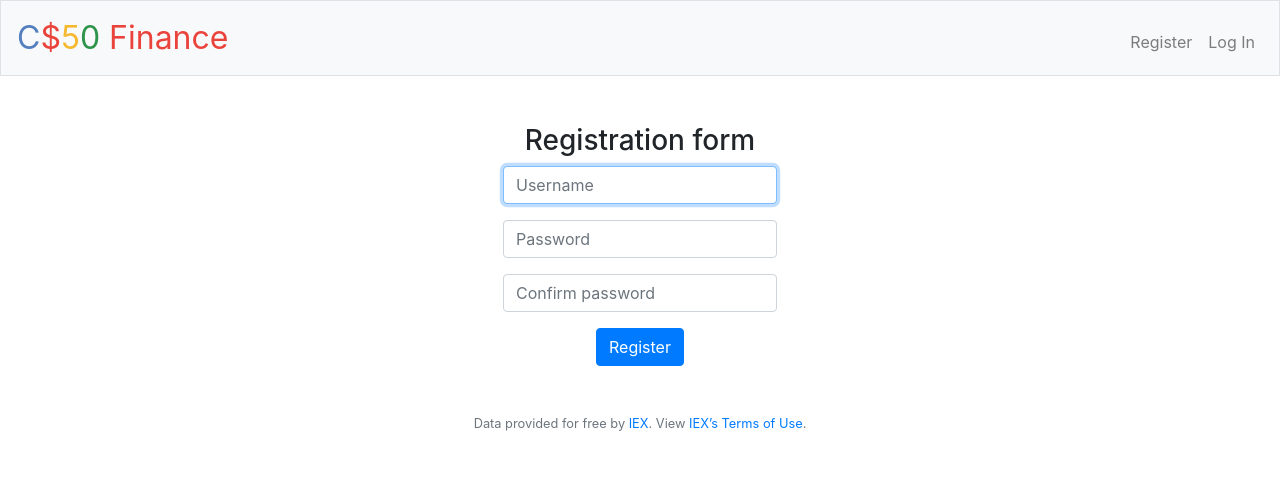
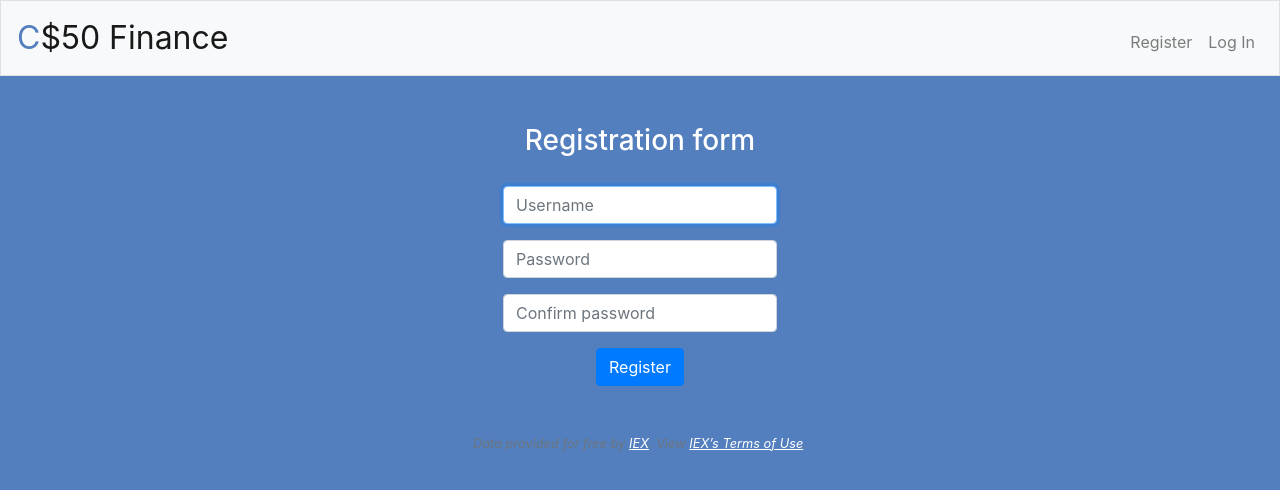
Before and after one commit to radanovicnikola93/CS50, a Flask app: page /register in a window 1280 px wide. Shown: the top 490 px of the page. Run offline with Flask 2, Linux system fonts and the light colour scheme; some libraries are stand-ins or nearby versions.

Commit message:
Added some style

```diff
--- a/pset8/finance/static/styles.css
+++ b/pset8/finance/static/styles.css
@@ -1,3 +1,20 @@
+body {
+    background-color: #537fbe;
+    color: white;
+}
+
+a {
+    color: white;
+}
+
+footer {
+    font-style: italic;
+}
+
+footer a {
+    text-decoration: underline;
+}
+
 nav .navbar-brand
 {
     /* size for brand */
@@ -8,18 +25,6 @@ nav .navbar-brand
 nav .navbar-brand .blue
 {
     color: #537fbe;
-}
-nav .navbar-brand .red
-{
-    color: #ea433b;
-}
-nav .navbar-brand .yellow
-{
-    color: #f5b82e;
-}
-nav .navbar-brand .green
-{
-    color: #2e944b;
 }
 
 main .form-control
@@ -38,6 +43,7 @@ main
 
     /* center contents */
     text-align: center;
+
 }
 
 main img
@@ -45,3 +51,15 @@ main img
     /* constrain images on small screens */
     max-width: 100%;
 }
+
+h3 {
+    padding-bottom: 20px;
+}
+
+#input_wide {
+    width: 193px;
+}
+
+#quote_button {
+    margin-bottom: 20px;
+}
```
